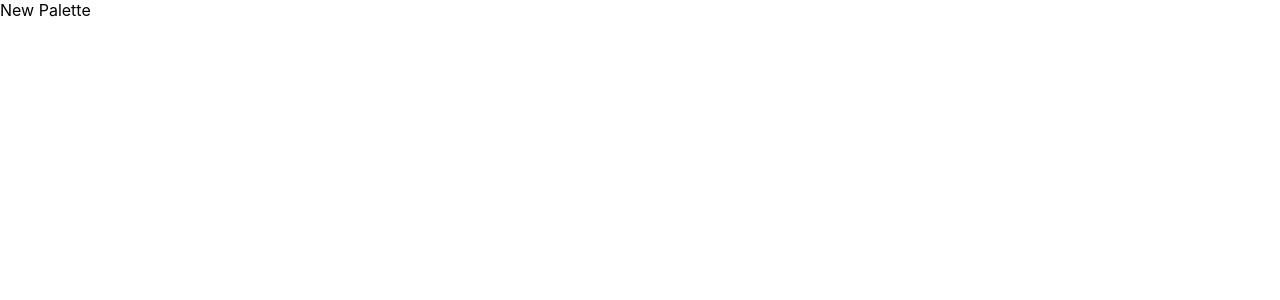
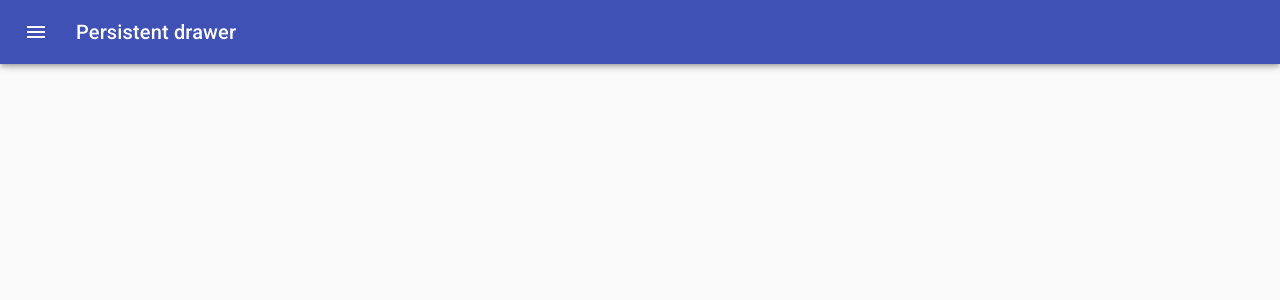
Before and after one commit to abhishekthakur7/react-color-pallete, a React (Create React App) app: page /palette/new in a window 1280 px wide. Shown: the top 300 px of the page. Built offline with nearby package versions, Linux system fonts and the light colour scheme.

Commit message:
Added color picker and buttons to drawer

```diff
--- a/package.json
+++ b/package.json
@@ -9,6 +9,7 @@
     "chroma-js": "^2.0.6",
     "rc-slider": "^8.7.1",
     "react": "^16.10.2",
+    "react-color": "^2.17.3",
     "react-copy-to-clipboard": "^5.0.1",
     "react-dom": "^16.10.2",
     "react-router-dom": "^5.1.2",
--- a/src/components/newpaletteform/newpaletteform.component.jsx
+++ b/src/components/newpaletteform/newpaletteform.component.jsx
@@ -1,14 +1,154 @@
 import React from "react";
-import { withStyles } from "@material-ui/styles";
+import clsx from "clsx";
+import { makeStyles, useTheme } from "@material-ui/core/styles";
+import Drawer from "@material-ui/core/Drawer";
+import CssBaseline from "@material-ui/core/CssBaseline";
+import AppBar from "@material-ui/core/AppBar";
+import Toolbar from "@material-ui/core/Toolbar";
+import Typography from "@material-ui/core/Typography";
+import Divider from "@material-ui/core/Divider";
+import IconButton from "@material-ui/core/IconButton";
+import MenuIcon from "@material-ui/icons/Menu";
+import ChevronLeftIcon from "@material-ui/icons/ChevronLeft";
+import Button from "@material-ui/core/Button";
+import { ChromePicker } from "react-color";
 
-const styles = {};
+const drawerWidth = 300;
+
+const useStyles = makeStyles(theme => ({
+  root: {
+    display: "flex"
+  },
+  appBar: {
+    transition: theme.transitions.create(["margin", "width"], {
+      easing: theme.transitions.easing.sharp,
+      duration: theme.transitions.duration.leavingScreen
+    })
+  },
+  appBarShift: {
+    width: `calc(100% - ${drawerWidth}px)`,
+    marginLeft: drawerWidth,
+    transition: theme.transitions.create(["margin", "width"], {
+      easing: theme.transitions.easing.easeOut,
+      duration: theme.transitions.duration.enteringScreen
+    })
+  },
+  menuButton: {
+    marginRight: theme.spacing(2)
+  },
+  hide: {
+    display: "none"
+  },
+  drawer: {
+    width: drawerWidth,
+    flexShrink: 0
+  },
+  drawerPaper: {
+    width: drawerWidth
+  },
+  drawerHeader: {
+    display: "flex",
+    alignItems: "center",
+    padding: theme.spacing(0, 1),
+    ...theme.mixins.toolbar,
+    justifyContent: "flex-end"
+  },
+  content: {
+    flexGrow: 1,
+    padding: theme.spacing(3),
+    transition: theme.transitions.create("margin", {
+      easing: theme.transitions.easing.sharp,
+      duration: theme.transitions.duration.leavingScreen
+    }),
+    marginLeft: -drawerWidth
+  },
+  contentShift: {
+    transition: theme.transitions.create("margin", {
+      easing: theme.transitions.easing.easeOut,
+      duration: theme.transitions.duration.enteringScreen
+    }),
+    marginLeft: 0
+  }
+}));
 
 function NewPaletteForm() {
-    return (
+  const classes = useStyles();
+  const theme = useTheme();
+  const [open, setOpen] = React.useState(false);
+
+  const handleDrawerOpen = () => {
+    setOpen(true);
+  };
+
+  const handleDrawerClose = () => {
+    setOpen(false);
+  };
+
+  return (
+    <div className={classes.root}>
+      <CssBaseline />
+      <AppBar
+        position="fixed"
+        className={clsx(classes.appBar, {
+          [classes.appBarShift]: open
+        })}
+      >
+        <Toolbar>
+          <IconButton
+            color="inherit"
+            aria-label="open drawer"
+            onClick={handleDrawerOpen}
+            edge="start"
+            className={clsx(classes.menuButton, open && classes.hide)}
+          >
+            <MenuIcon />
+          </IconButton>
+          <Typography variant="h6" noWrap>
+            Persistent drawer
+          </Typography>
+        </Toolbar>
+      </AppBar>
+      <Drawer
+        className={classes.drawer}
+        variant="persistent"
+        anchor="left"
+        open={open}
+        classes={{
+          paper: classes.drawerPaper
+        }}
+      >
+        <div className={classes.drawerHeader}>
+          <IconButton onClick={handleDrawerClose}>
+            <ChevronLeftIcon />
+          </IconButton>
+          <Divider />
+        </div>
+        <Typography variant="h6">Design Your Palette</Typography>
         <div>
-            New Palette
+          <Button variant="contained" color="secondary">
+            Clear Palette
+          </Button>
+          <Button variant="contained" color="primary">
+            Random Color
+          </Button>
         </div>
-    )
+        <ChromePicker
+          color="purple"
+          onChangeComplete={newColor => console.log(newColor)}
+        />
+        <Button variant="contained" color="primary">
+            Add Color
+          </Button>
+      </Drawer>
+      <main
+        className={clsx(classes.content, {
+          [classes.contentShift]: open
+        })}
+      >
+        <div className={classes.drawerHeader} />
+      </main>
+    </div>
+  );
 }
 
-export default withStyles(styles)(NewPaletteForm);
+export default NewPaletteForm;
```
Also changed, not shown: 1 other file (tests, documents, lock files or other folders).
